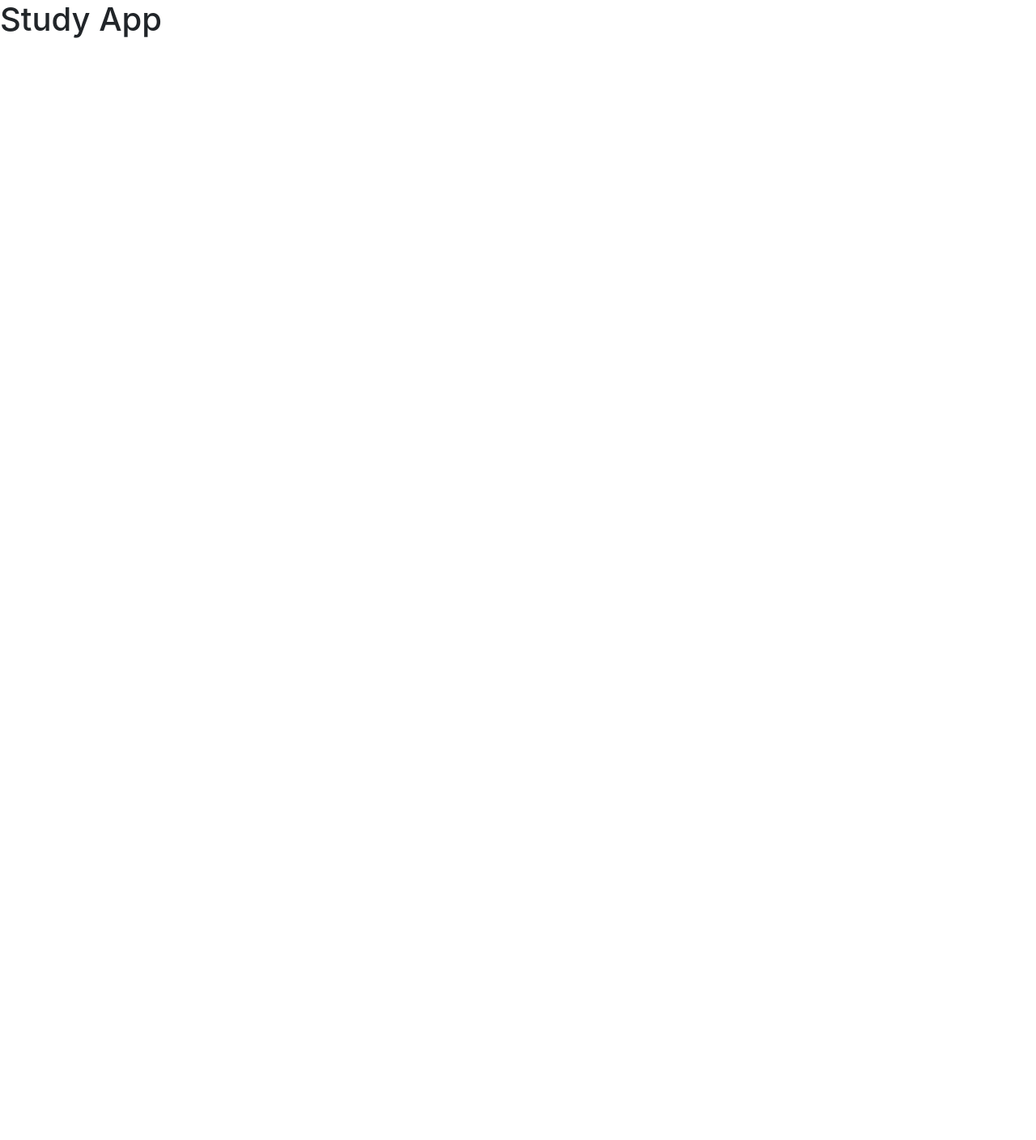
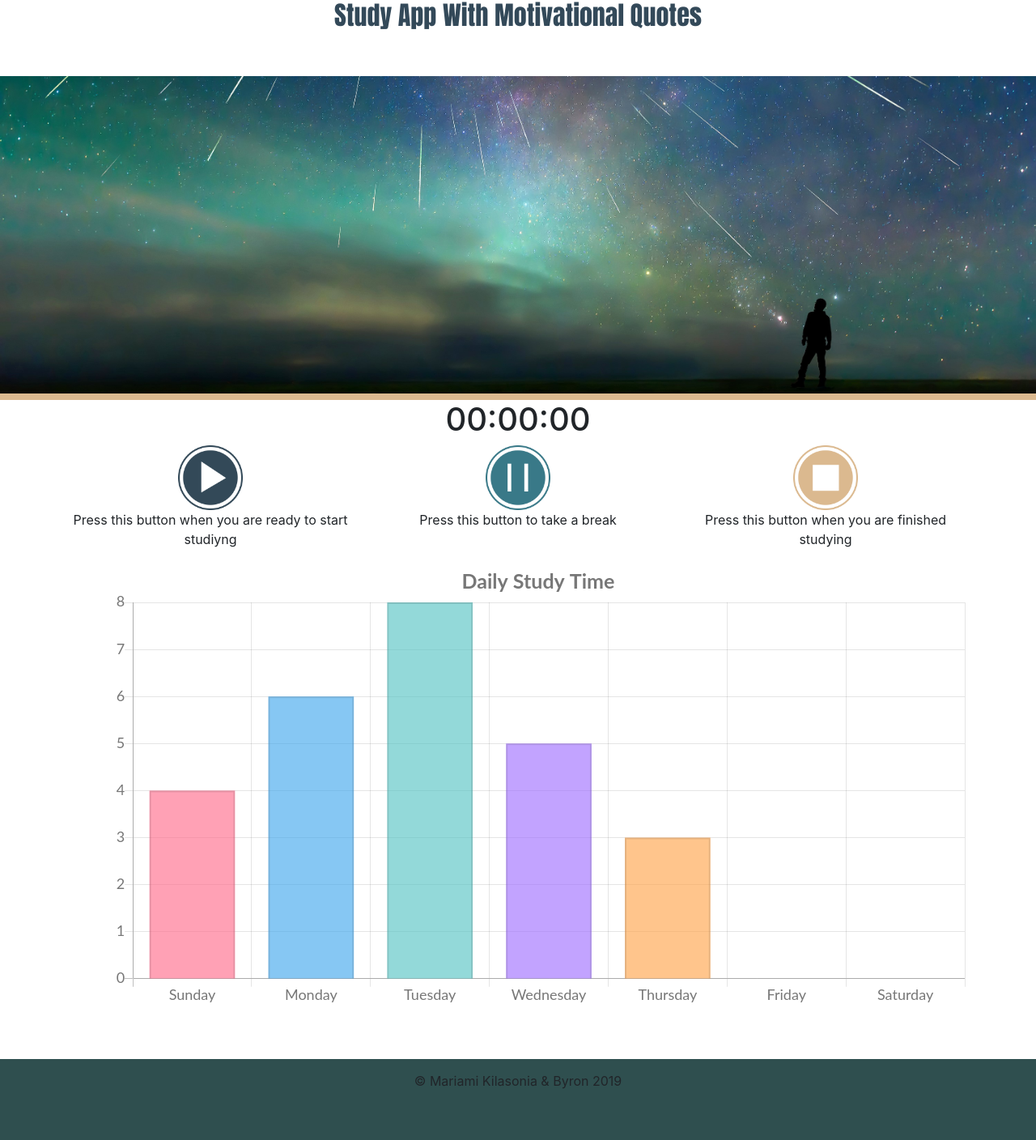
Before and after one commit to byronst10/Project-Demo, a plain HTML site: page index.html in a window 1280 px wide. Shown: the whole page at 81% size. Before the commit the page ends 800 px from the top, so only its background shows below. Drawn offline with nearby package versions, Linux system fonts and the light colour scheme.

Commit message:
pushing additional changes

```diff
--- a/assets/css/style.css
+++ b/assets/css/style.css
@@ -0,0 +1,70 @@
+#home{
+	width: 100%;
+	height: 400px;
+	background:url('../images/night_sky1.jpg') no-repeat;
+	background-repeat: no-repeat;
+	background-position: center;
+	background-size: cover;
+	color:white;
+	border-bottom: 8px solid #dbb98f;
+}
+#headerText{
+	text-align: center;
+	font-family: Impact, Haettenschweiler, 'Arial Narrow Bold', sans-serif;
+	color: #334959;
+}
+#quoteText{
+	margin-top: 5%;
+}
+#quote-div{
+	margin-top: 20%;
+	}
+
+#quote{
+    margin-top: 5%;
+    font-size: 30px;
+	font-style: oblique;
+}
+#quoteButton{
+	margin-top: 3%;
+	background-color: #334959;
+	padding: 10px;
+	border: none;
+}
+
+.quote {
+  padding: 1em 1.5em 0;
+  font-size: 2em;
+  font-weight:400;
+}
+
+.author {
+	font-size: 1.5em;
+	font-style: italic;
+  }
+  #chartSection {
+	  text-align: center;
+	  font-family: Impact, Haettenschweiler, 'Arial Narrow Bold', sans-serif;
+	color: #334959;
+  }
+  #chartSection{
+	width: 100%;
+	height: 750px;
+	background-color: #fff;
+
+}
+#chartContainer{
+	padding:50px;
+	width: 800px;
+	height:500px;
+}
+  .footer{
+	width: 100%;
+	height: 100px;
+	background-color: #2F4F4F
+}
+
+#footer{
+	margin-top: 35px;
+	padding-top: 15px;
+}
--- a/assets/javascript/app.js
+++ b/assets/javascript/app.js
@@ -0,0 +1,144 @@
+//TIMER
+var time = document.getElementById('timer');
+var start = document.getElementById('start');
+var pause = document.getElementById('pause');
+var stop = document.getElementById('stop');
+var seconds = 0;
+var minutes = 0;
+var hours = 0;
+var t;
+
+var addedSeconds = 0, addedMinutes = 0, addedHours = 0, addedTime = 0.01, newTime = 0;
+
+
+function add()
+{
+    seconds++;
+    if (seconds >= 60)
+    {
+        seconds = 0;
+        minutes++;
+        if (minutes >= 60)
+        {
+            minutes = 0;
+            hours++;
+        }
+    }
+
+    time.innerHTML = (hours ? (hours > 9 ? hours : "0" + hours) : "00") + ":" + (minutes ? (minutes > 9 ? minutes : "0" + minutes) : "00") +
+        ":" + (seconds > 9 ? seconds : "0" + seconds);
+
+    timer();
+}
+
+function timer()
+{
+      t = setTimeout(add, 1000);
+}
+
+  $("#quoteButton").on("click", function() {
+
+    quote();
+  });
+
+  $("#start").on("click", function(event) {
+    event.preventDefault();
+    $("#start").empty().append("Start");
+    clearTimeout(t);
+    timer();
+    console.log("Start");
+});
+
+$("#pause").on("click", function(){
+clearTimeout(t);
+$("#start").empty().append("Start");
+});
+
+$("#stop").on("click", function() {
+    if (seconds === 0 && minutes ===0 && hours === 0) {
+        return;
+    }
+
+quote();
+$("#start").empty().append("Start");
+clearInterval(t);
+time.textContent = "00:00:00";
+seconds = 0;
+minutes = 0;
+hours = 0;
+
+
+});
+
+function quote() {
+    $.ajax({
+      url: "https://api.forismatic.com/api/1.0/",
+      jsonp: "jsonp",
+      dataType: "jsonp",
+      data: {
+        method: "getQuote",
+        lang: "en",
+        format: "jsonp"
+      },
+      success: function(response) {
+        $('#quote').html(response.quoteText)
+        $('#author').html("<br/>&dash; " + response.quoteAuthor);
+      }
+    })
+  }
+  //Chart section
+  let myChart = document.getElementById('myChart').getContext('2d');
+    //Global Options
+    Chart.defaults.global.defaultFontFamily = 'Lato';
+    Chart.defaults.global.defaultFontSize = 18;
+    Chart.defaults.global.defaultFontColor = '#777';
+    let StudyChart = new Chart(myChart, {
+    type: 'bar', //bar, horizontal, pie, line
+    data:{
+        labels:['Sunday', 'Monday', 'Tuesday', 'Wednesday', 'Thursday', 'Friday', 'Saturday'],
+        datasets:[{
+        label: 'Days',
+        data:[
+            4,
+            6,
+            8,
+            5,
+            3,
+            0
+            ],
+            backgroundColor:[
+                'rgba(255, 99, 132, 0.6)',
+                'rgba(54, 162, 235, 0.6)',
+                'rgba(75, 192, 192, 0.6)',
+                'rgba(153, 102, 255, 0.6)',
+                'rgba(255, 159, 64, 0.6)',
+                'rgba(255, 99, 132, 0.6)'
+                ],
+                borderWidth:2,
+                hoverBorderWidth:3,
+                hoverBorderColor:'red',
+        }]
+    },
+    options:{
+        title:{
+            display: true,
+            text: 'Daily Study Time',
+            fontSize: 25
+        },
+    legend:{
+        display: false,
+        position:'right',
+        labels:{
+            fontColor:'#000'
+        }
+    },
+    layout:{
+        padding:{
+            left:50,
+            right:0,
+            bottom:0,
+            top: 0
+    }
+    }
+    }
+  });
--- a/index.html
+++ b/index.html
@@ -1,18 +1,111 @@
 <!DOCTYPE html>
 <html lang="en">
-<head>
-    <meta charset="UTF-8">
-    <meta name="viewport" content="width=device-width, initial-scale=1.0">
-    <meta http-equiv="X-UA-Compatible" content="ie=edge">
+  <head>
+    <meta charset="UTF-8" />
+    <meta name="viewport" content="width=device-width, initial-scale=1.0" />
+    <meta http-equiv="X-UA-Compatible" content="ie=edge" />
     <title>Study App</title>
-    <!--- Bootstrap --->
-    <link rel="stylesheet" href="https://stackpath.bootstrapcdn.com/bootstrap/4.3.1/css/bootstrap.min.css"
-    integrity="sha384-ggOyR0iXCbMQv3Xipma34MD+dH/1fQ784/j6cY/iJTQUOhcWr7x9JvoRxT2MZw1T" crossorigin="anonymous">
-    <link rel="stylesheet" type="text/css" href="assets/css/style.css">
-</head>
-<body>
-    <H1>Study App</H1>
+     <!--Firebase-->
+     <script src="https://www.gstatic.com/firebasejs/7.6.0/firebase-app.js"></script>
+     <script src="https://www.gstatic.com/firebasejs/7.6.0/firebase-database.js"></script>
+     <!--- jQuery-->
+     <script src="https://code.jquery.com/jquery.js"></script>
+     <script src="https://cdnjs.cloudflare.com/ajax/libs/Chart.js/2.9.3/Chart.min.js"></script>
+     <!--- Bootstrap --->
+    <link
+      rel="stylesheet"
+      href="https://stackpath.bootstrapcdn.com/bootstrap/4.3.1/css/bootstrap.min.css"
+      integrity="sha384-ggOyR0iXCbMQv3Xipma34MD+dH/1fQ784/j6cY/iJTQUOhcWr7x9JvoRxT2MZw1T"
+      crossorigin="anonymous"
+    />
+    <!--- CSS Stylesheet --->
+    <link rel="stylesheet" type="text/css" href="assets/css/style.css" />
+
+
+    <!--Chart-->
+    <script src="https://cdnjs.cloudflare.com/ajax/libs/Chart.js/2.9.3/Chart.min.js"></script>
+  </head>
+  <body>
+    <h2 id="headerText">Study App With Motivational Quotes</h2>
+    <header id="home">
+      <div class="container text-center">
+
+
+        <!-- Random Quotes starts here -->
+        <div class="quote-div">
+          <p class="quote" id="quote"></p>
+          <p class="author" id="author"></p>
+        </div>
+            <!-- Random Quotes Ends Here -->
+
+        </div>
+        <!-- Random Quotes Ends Here -->
+    </header>
+
+    <!-- Timer Section -->
+
+    <div id="timerSection">
+      <div class="container text-center">
+        <h1 id="timer"><time>00:00:00</time></h1>
+
+        <div class="row" id="buttonsContainer">
+          <div class="col-sm-4">
+            <div class="startBtn">
+              <img
+                id="start"
+                src="assets/images/play.png"
+                width="80"
+                height="80"
+              />
+            </div>
+            <p id="textBtn">
+              Press this button when you are ready to start studiyng
+            </p>
+          </div>
+
+          <div class="col-sm-4">
+            <div class="pauseBtn">
+              <img
+                id="pause"
+                src="assets/images/pause.png"
+                width="80"
+                height="80"
+              />
+            </div>
+            <p id="textBtn">Press this button to take a break</p>
+          </div>
+
+          <div class="col-sm-4">
+            <div class="stopBtn">
+              <img
+                id="stop"
+                src="assets/images/stop.png"
+                width="80"
+                height="80"
+              />
+            </div>
+            <p id="textBtn">Press this button when you are finished studying</p>
+          </div>
+        </div>
+      </div>
+    </div>
+    <!-- Timer Section End -->
+    <!--- Chart Section start --->
+    <div class="container">
+      <canvas id="myChart"></canvas>
+    </div>
+    <!--- Chart Section End-->
+    <br>
+   <!--footer-->
+    <footer class="footer">
+
+      <div class="container text-center">
+
+        <p id="footer">© Mariami Kilasonia & Byron  2019</p>
+
+      </div>
+
 
     <script type="text/javascript" src="assets/javascript/app.js"></script>
-</body>
+  </body>
 </html>
```
Also changed, not shown: assets/images/Marcus-Aurelius.jpeg (added), assets/images/night_sky1.jpg (added), assets/images/pause.png (added), assets/images/play.png (added), assets/images/socrates.jpeg (added), assets/images/stop.png (added), 2 other files.
